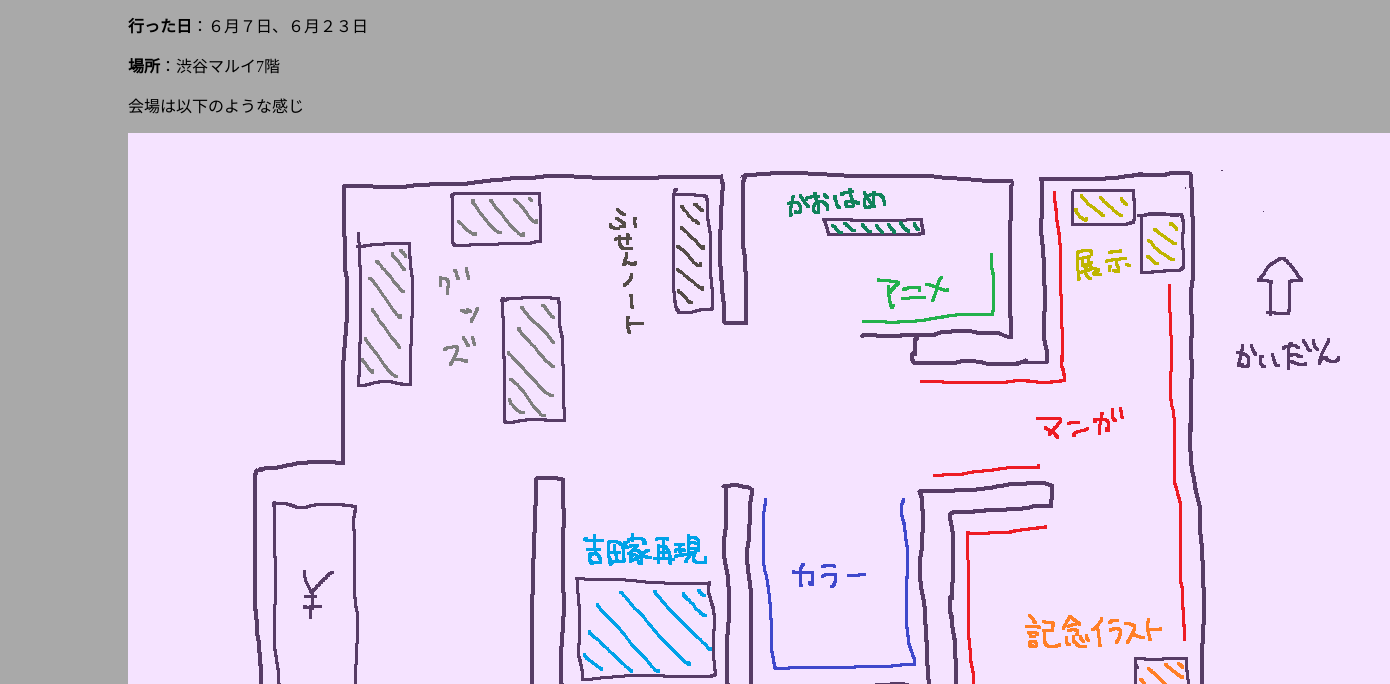
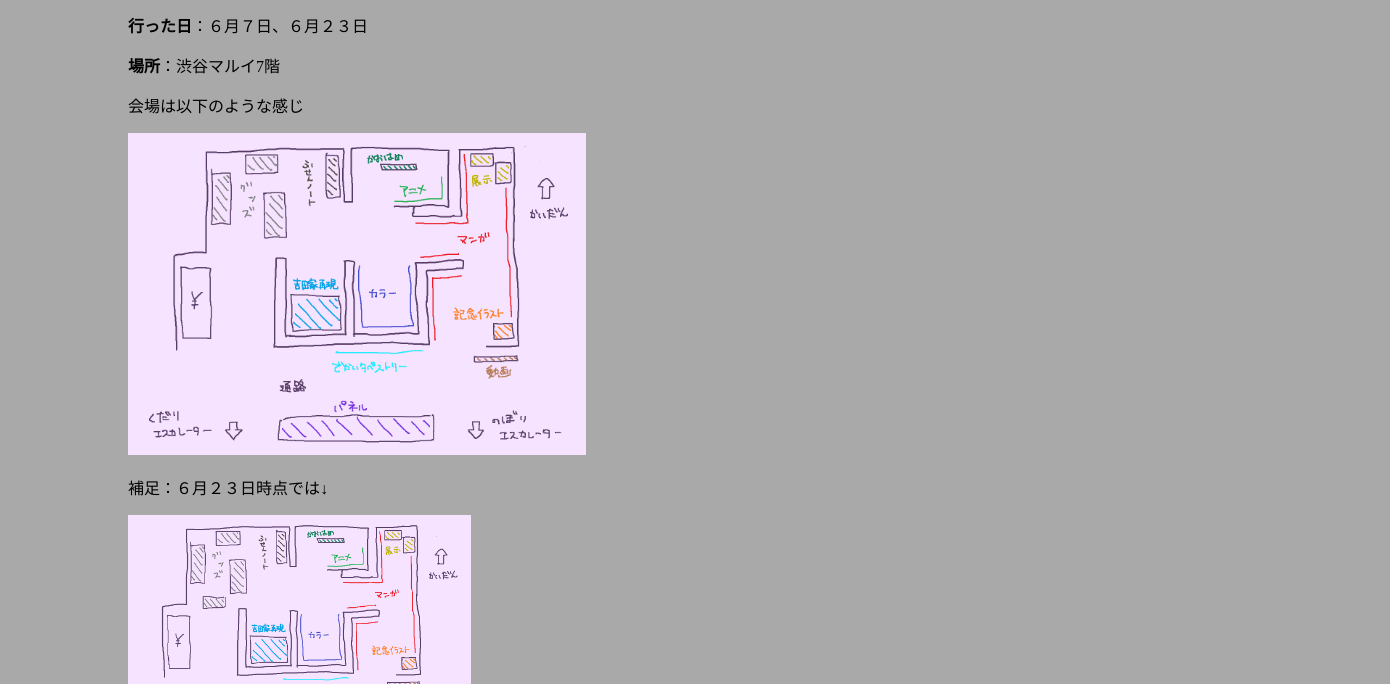
Before and after one commit to yoyuka/yoyuka.github.io, a plain HTML site: page 0626matikado.html in a window 1280 px wide. Shown: the part 116-800 px from the top of the page, 1390 px wide, since content can reach past the window. Drawn offline with Linux system fonts and the light colour scheme.

Commit message:
Add files via upload

```diff
--- a/0626matikado.html
+++ b/0626matikado.html
@@ -24,7 +24,9 @@
   <p><b>行った日</b>：６月７日、６月２３日</p>
   <p><b>場所</b>：渋谷マルイ7階</p>
   <p>会場は以下のような感じ</p>
-  <img src="0626matikado01.png">
+  <img src="0626matikado01.png" width="40%" height="40%">
+  <p>補足：６月２３日時点では↓</p>
+  <img src="0626matikado02.png" width="30%" height="30%">
   <p><b>動画</b>->まちカドまぞく2丁目のPV（<a href="https://youtu.be/GEe40BIkfGA">https://youtu.be/GEe40BIkfGA</a>）が流れています。</p>
   <p><b>記念イラスト</b>->伊藤いづも先生の特別イラストが立てかけてあります。</p>
   <p><b>マンガ</b>->６巻までの４コマが壁に展示されています。「出会い集」「これで勝ったと思うなよ集」など複数のジャンル分けられ、４コマ２ページごとに１つの額縁に入れられています。（<a href="https://twitter.com/medicos_et_02/status/1532683084885131265/photo/3">https://twitter.com/medicos_et_02/status/1532683084885131265/photo/3</a>）</p>
```
